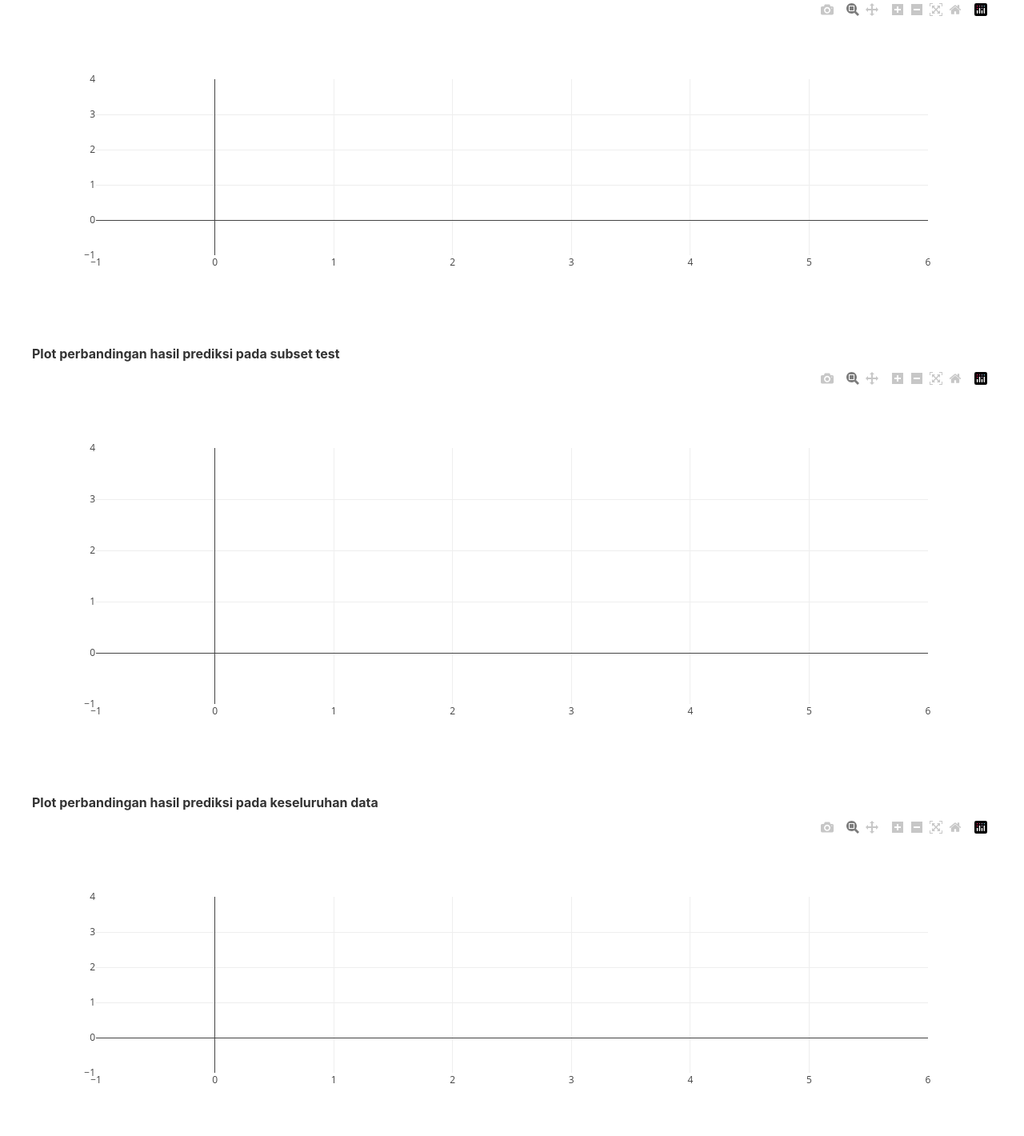
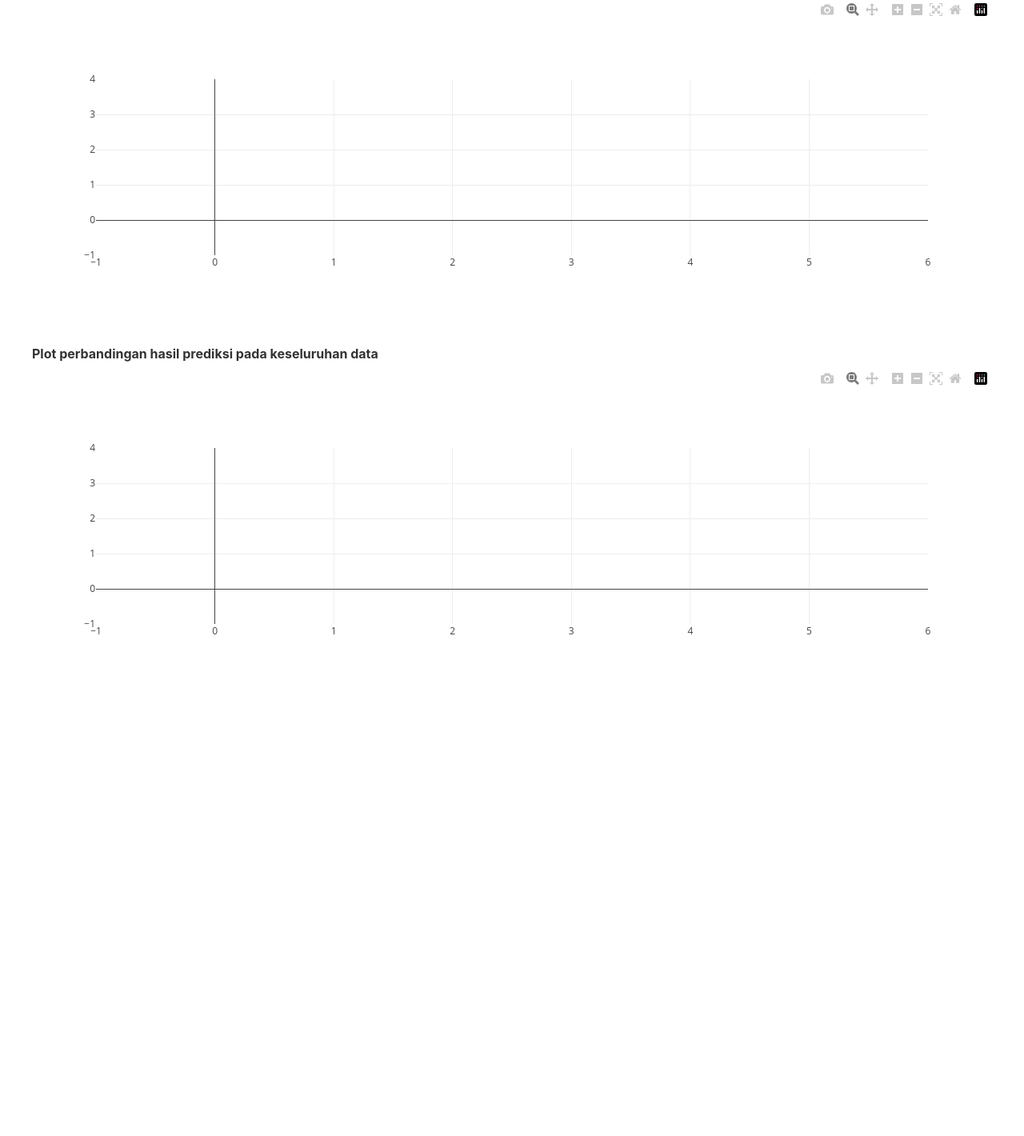
Before and after one commit to bintangx1902/LinReg-dash, a Django app: template templates/admin/analytics.html in a window 1280 px wide. Shown: the part 1101-2521 px from the top of the page at 80% size. After the commit the page ends 1894 px from the top, so only its background shows below. Run offline with Django 4.2, Linux system fonts and the light colour scheme; the template is opened without the code that fills it: most values are stand-ins (such as "Sample title", 1, 10 or a date in 2020); parts of the project's set-up code (start-up, migrations or seed data) failed here and were passed over; some libraries are stand-ins or nearby versions.

Commit message:
update template

```diff
--- a/app/templates/app/main.html
+++ b/app/templates/app/main.html
@@ -31,7 +31,7 @@
 
                     <div class="col-12 col-sm-12 col-md-12 col-lg-12 mt-3 row">
                         <div class="col-2 col-md-2 col-lg-2">
-                            <label for="power" class="form-label">Tenaga Panen : <small class="d-block">S/D Hi</small></label>
+                            <label for="power" class="form-label">Tenaga Panen (HK) : <small class="d-block">S/D Hi</small></label>
                         </div>
                         <div class="col-10 col-md-10 col-lg-10">
                             <input type="number" step="1" name="power" id="power" class="form-control">
@@ -74,7 +74,7 @@
                     {% csrf_token %}
                     <div class="col-12 col-sm-12 col-md-12 col-lg-12 row">
                         <div class="col-2 col-md-2 col-lg-2">
-                            <label for="harvest_result" class="form-label">Hasil Panen :<small class="d-block">S/D Hi</small></label>
+                            <label for="harvest_result" class="form-label">Hasil Panen (JJG) :<small class="d-block">S/D Hi</small></label>
                         </div>
                         <div class="col-10 col-md-10 col-lg-10">
                             <input type="number" id="result1" name="harvest_result" class="form-control bg-transparent"
--- a/templates/admin/analytics.html
+++ b/templates/admin/analytics.html
@@ -26,11 +26,11 @@
         <br>
     </div>
 
-    <div class="comparison1">
-        <h2>Plot perbandingan hasil prediksi pada subset test</h2>
-        <div id="plotly-chart" style="height:500px;"></div>
-        <br>
-    </div>
+{#    <div class="comparison1">#}
+{#        <h2>Plot perbandingan hasil prediksi pada subset test</h2>#}
+{#        <div id="plotly-chart" style="height:500px;"></div>#}
+{#        <br>#}
+{#    </div>#}
 
     <div class="comparison2">
         <h2>Plot perbandingan hasil prediksi pada keseluruhan data</h2>
```
